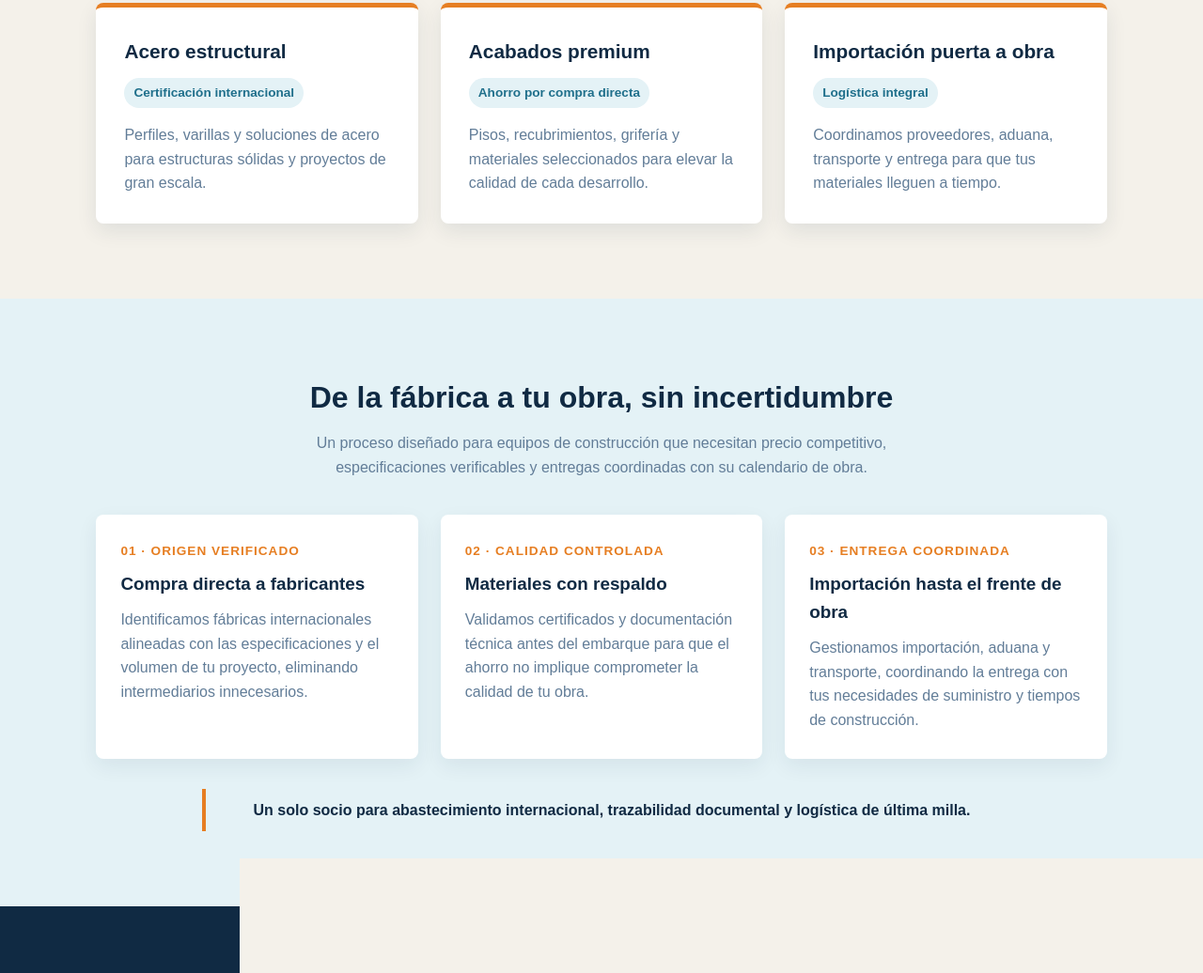
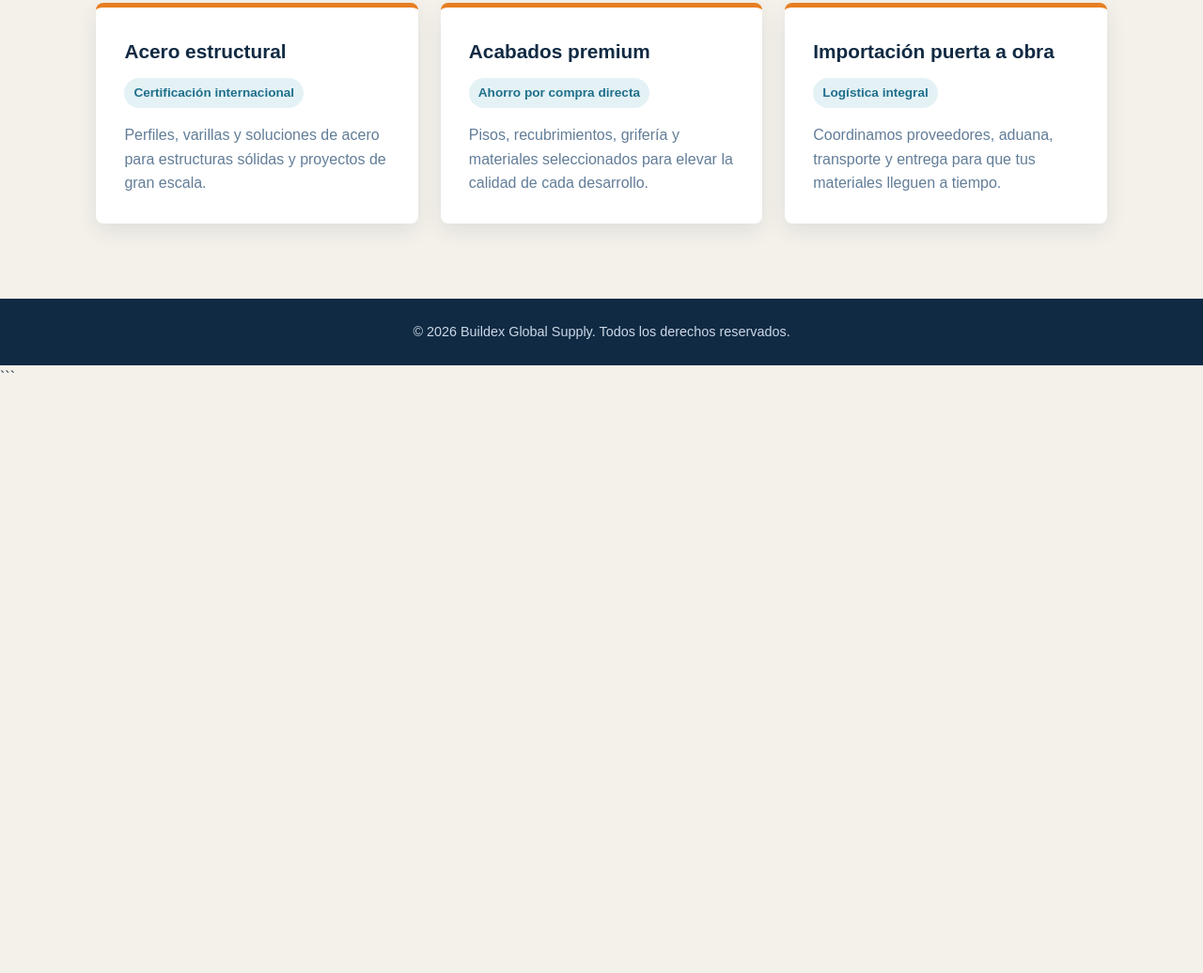
Before and after one commit to acharjoseph/BuildexGlobalSupply, a plain HTML site: page index.html in a window 1280 px wide. Shown: the part 865-1901 px from the top of the page at 94% size. After the commit the page ends 1279 px from the top, so only its background shows below. Drawn offline with Linux system fonts and the light colour scheme.

Commit message:
Update index.html

````diff
--- a/index.html
+++ b/index.html
@@ -121,8 +121,7 @@
       transform: translateY(-2px);
     }
 
-    .products,
-    .process {
+    .products {
       padding: 80px 8%;
     }
 
@@ -138,14 +137,11 @@
       margin-bottom: 10px;
     }
 
-    .section-heading p,
-    .card p:last-child,
-    .process-step p {
+    .section-heading p {
       color: var(--muted);
     }
 
-    .card-grid,
-    .process-grid {
+    .card-grid {
       display: grid;
       grid-template-columns: repeat(3, 1fr);
       gap: 24px;
@@ -161,8 +157,7 @@
       box-shadow: 0 8px 22px rgba(16, 42, 67, 0.09);
     }
 
-    .card h3,
-    .process-step h3 {
+    .card h3 {
       color: var(--navy);
       font-size: 1.3rem;
       margin-bottom: 12px;
@@ -179,48 +174,8 @@
       margin-bottom: 16px;
     }
 
-    .process {
-      background: #e4f2f6;
-    }
-
-    .process-inner {
-      max-width: 1180px;
-      margin: 0 auto;
-    }
-
-    .process .section-heading {
-      margin-bottom: 38px;
-    }
-
-    .process-step {
-      background: var(--white);
-      border-radius: 8px;
-      padding: 28px 26px;
-      box-shadow: 0 8px 22px rgba(16, 42, 67, 0.07);
-    }
-
-    .step-number {
-      display: block;
-      color: var(--orange);
-      font-size: 0.85rem;
-      font-weight: 800;
-      letter-spacing: 1px;
-      margin-bottom: 9px;
-    }
-
-    .process-step h3 {
-      font-size: 1.18rem;
-      margin-bottom: 10px;
-    }
-
-    .process-note {
-      border-left: 4px solid var(--orange);
-      color: var(--navy);
-      font-weight: 700;
-      max-width: 850px;
-      margin: 32px auto 0;
-      padding: 10px 0 10px 18px;
-      text-align: center;
+    .card p:last-child {
+      color: var(--muted);
     }
 
     footer {
@@ -241,14 +196,12 @@
       }
 
       .hero,
-      .products,
-      .process {
+      .products {
         padding-left: 6%;
         padding-right: 6%;
       }
 
-      .card-grid,
-      .process-grid {
+      .card-grid {
         grid-template-columns: 1fr;
       }
     }
@@ -317,47 +270,6 @@
         </article>
       </div>
     </section>
-
-    <section class="process" id="proceso">
-      <div class="process-inner">
-        <div class="section-heading">
-          <h2>De la fábrica a tu obra, sin incertidumbre</h2>
-          <p>
-            Un proceso diseñado para equipos de construcción que necesitan precio competitivo, especificaciones verificables y entregas coordinadas con su calendario de obra.
-          </p>
-        </div>
-
-        <div class="process-grid">
-          <article class="process-step">
-            <span class="step-number">01 · ORIGEN VERIFICADO</span>
-            <h3>Compra directa a fabricantes</h3>
-            <p>
-              Identificamos fábricas internacionales alineadas con las especificaciones y el volumen de tu proyecto, eliminando intermediarios innecesarios.
-            </p>
-          </article>
-
-          <article class="process-step">
-            <span class="step-number">02 · CALIDAD CONTROLADA</span>
-            <h3>Materiales con respaldo</h3>
-            <p>
-              Validamos certificados y documentación técnica antes del embarque para que el ahorro no implique comprometer la calidad de tu obra.
-            </p>
-          </article>
-
-          <article class="process-step">
-            <span class="step-number">03 · ENTREGA COORDINADA</span>
-            <h3>Importación hasta el frente de obra</h3>
-            <p>
-              Gestionamos importación, aduana y transporte, coordinando la entrega con tus necesidades de suministro y tiempos de construcción.
-            </p>
-          </article>
-        </div>
-
-        <p class="process-note">
-          Un solo socio para abastecimiento internacional, trazabilidad documental y logística de última milla.
-        </p>
-      </div>
-    </section>
   </main>
 
   <footer id="contacto">
@@ -365,3 +277,4 @@
   </footer>
 </body>
 </html>
+```
````
